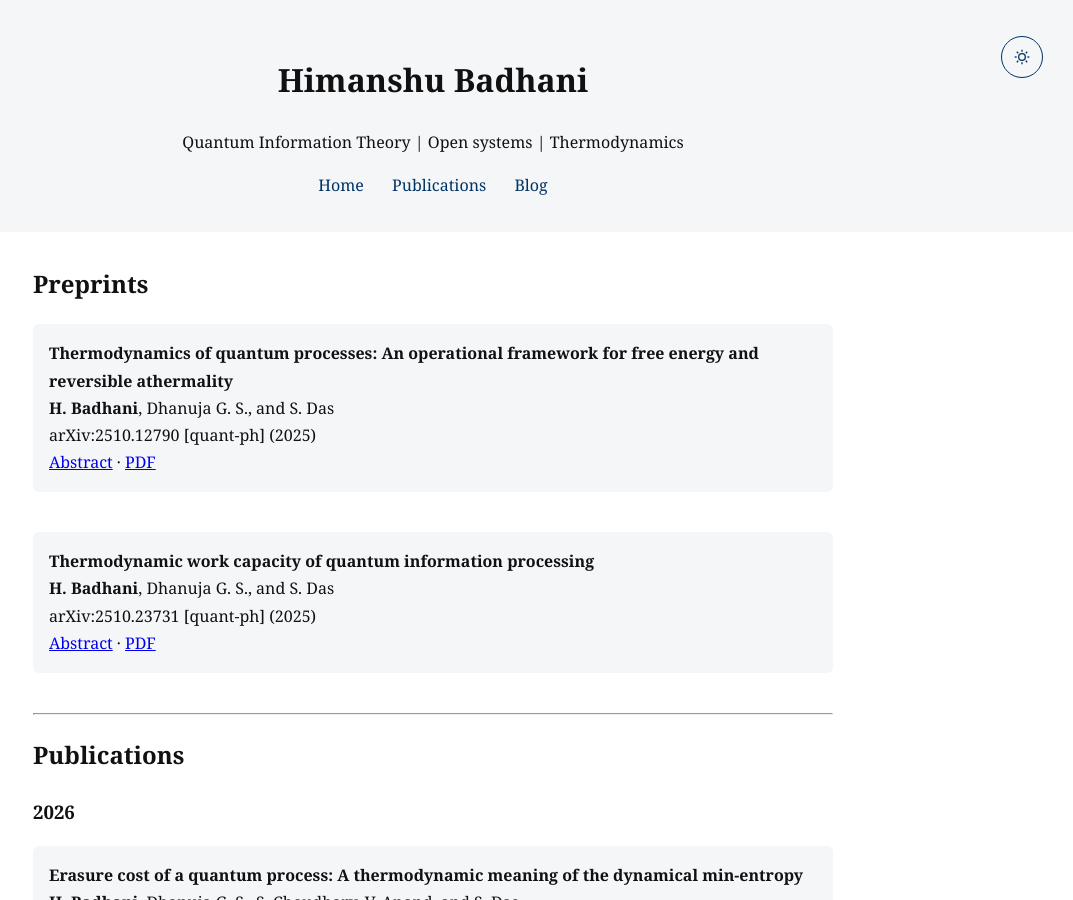
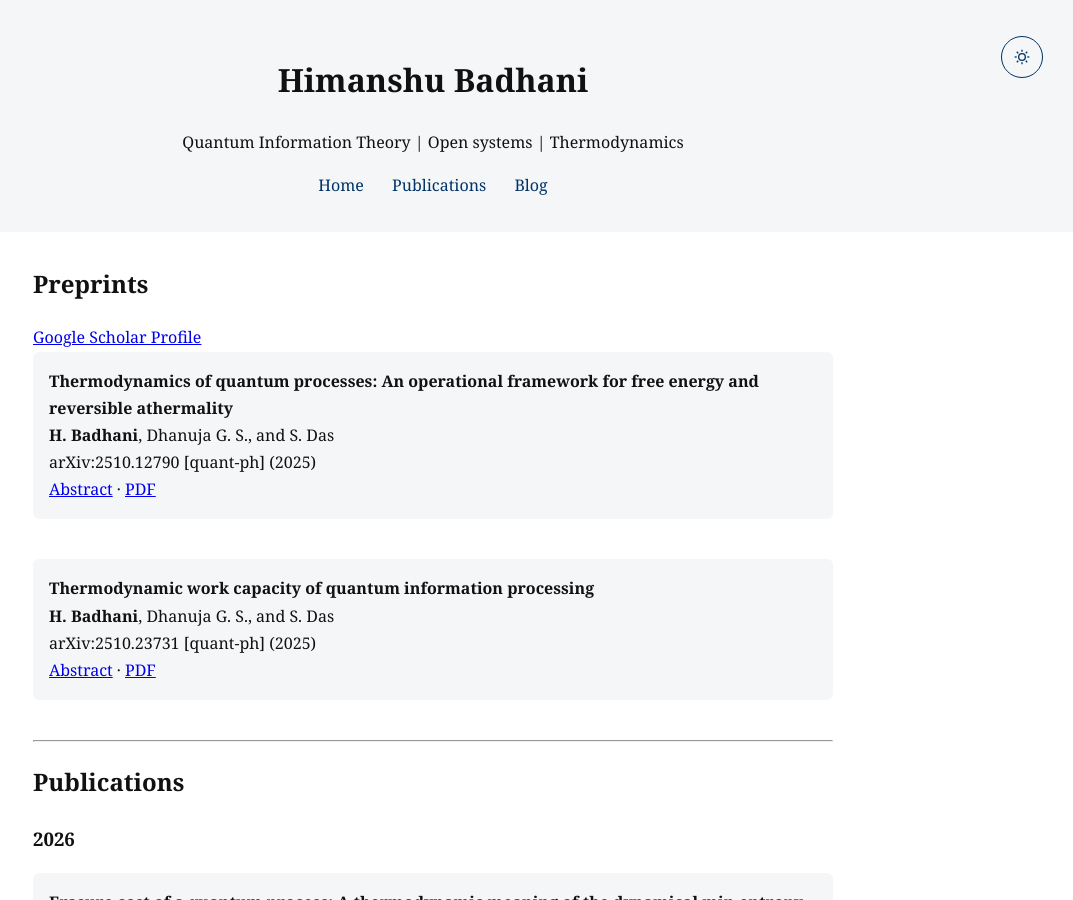
Before and after one commit to himanshubadhani/himanshubadhani.github.io, a Jekyll site: the page built from publications.md, in a window 1280 px wide and 900 px high. Shown: the whole window, without its empty margins (207-1280 px from the left). Built offline with Jekyll 4.4.1, drawn with Linux system fonts in a browser that asks for light colours.

Commit message:
Update publications.md

```diff
--- a/publications.md
+++ b/publications.md
@@ -3,6 +3,14 @@
 title: Publications
 ---
 ## Preprints
+
+<div class="scholar-button-container">
+  <a href="https://scholar.google.com/citations?user=2b1W1P0AAAAJ&hl=en"
+     class="scholar-button"
+     target="_blank">
+     Google Scholar Profile
+  </a>
+</div>
 
 {% assign sorted_preprints = site.data.preprints | sort: "year" | reverse %}
 
```
